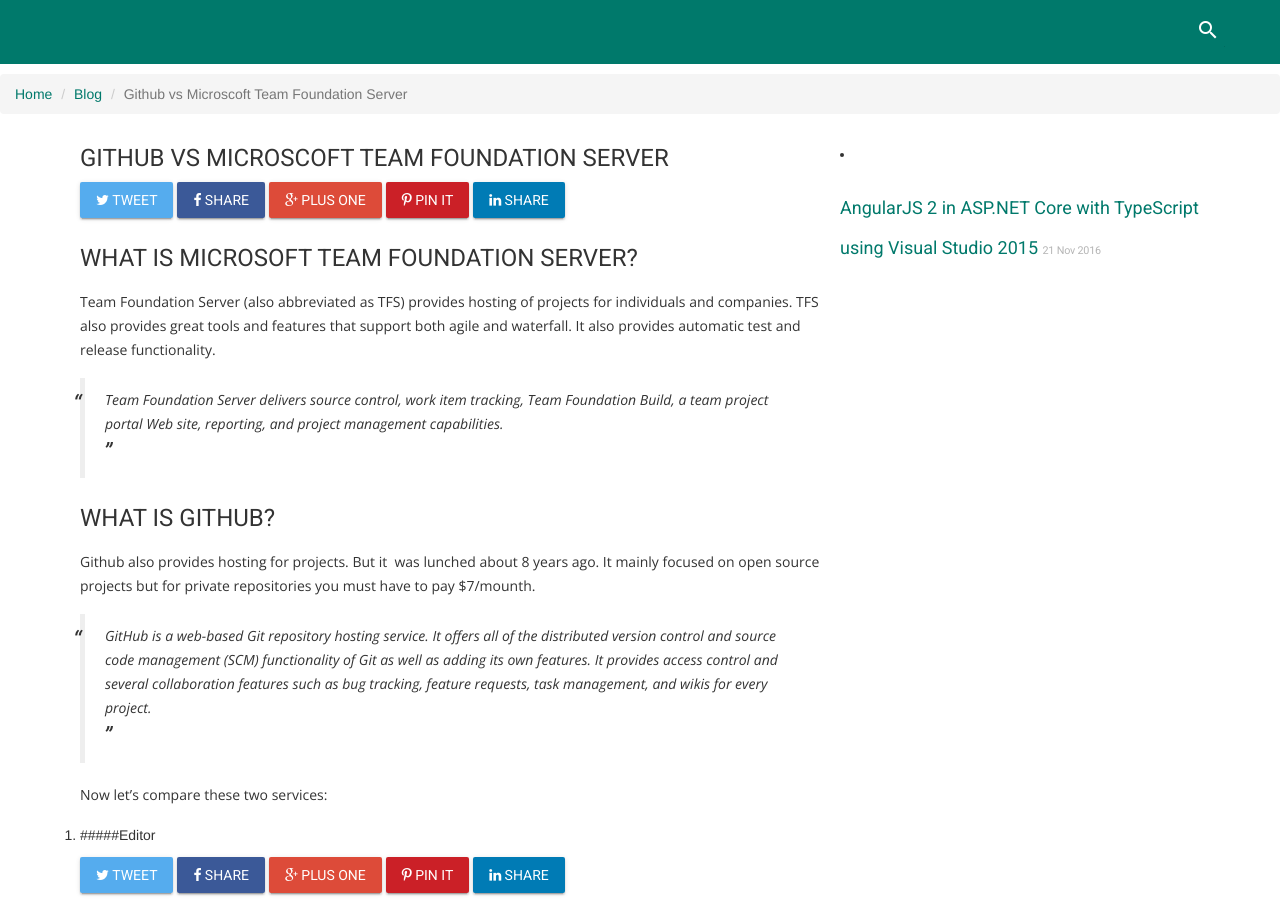
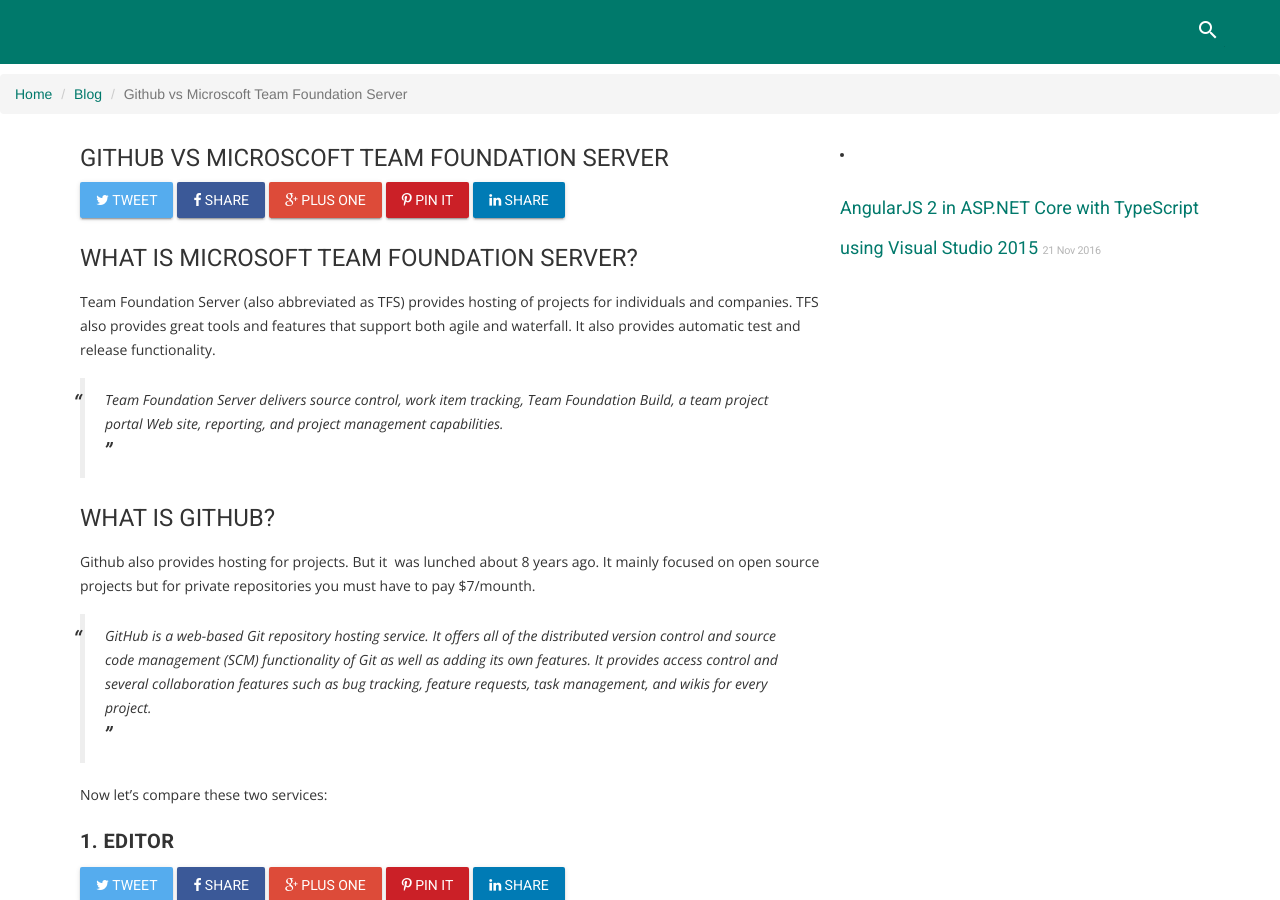
Before and after one commit to nmanumr/nmanumr.com, a Jekyll site: the page built from _posts/2016-12-8-Github-vs-tfs.md, in a window 1280 px wide. Built offline with Jekyll 4.4.1, drawn with Linux system fonts in a browser that asks for light colours; nearby versions of some CDN libraries; library files that are not in the unit come from our copies; comment, search, counter and statistics services are not loaded.

Commit message:
Update 2016-12-8-Github-vs-tfs.md

```diff
--- a/_posts/2016-12-8-Github-vs-tfs.md
+++ b/_posts/2016-12-8-Github-vs-tfs.md
@@ -19,4 +19,4 @@
 
 Now let's compare these two services:
 
-1. #####Editor
+##### 1. Editor
```
